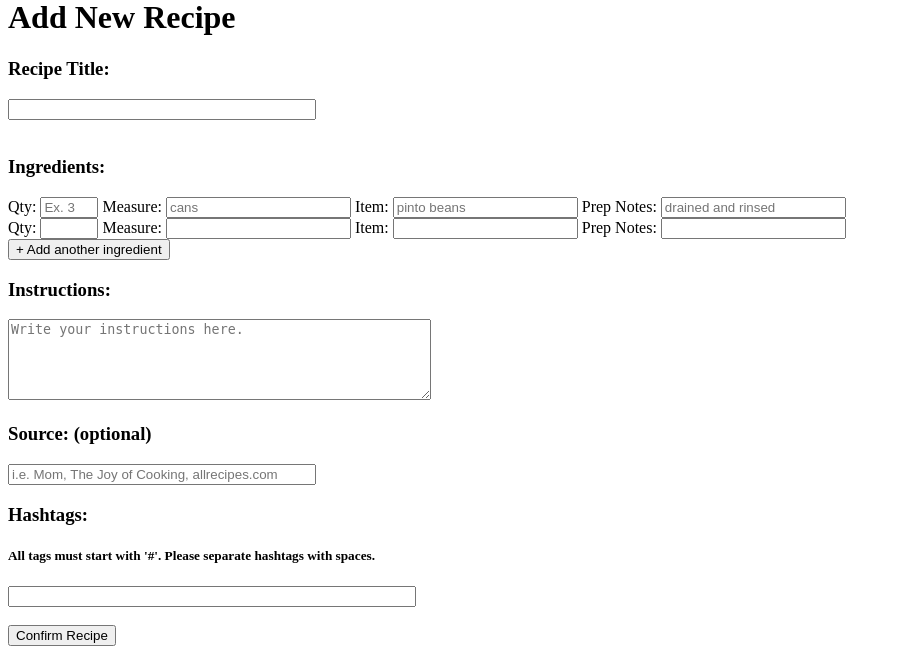
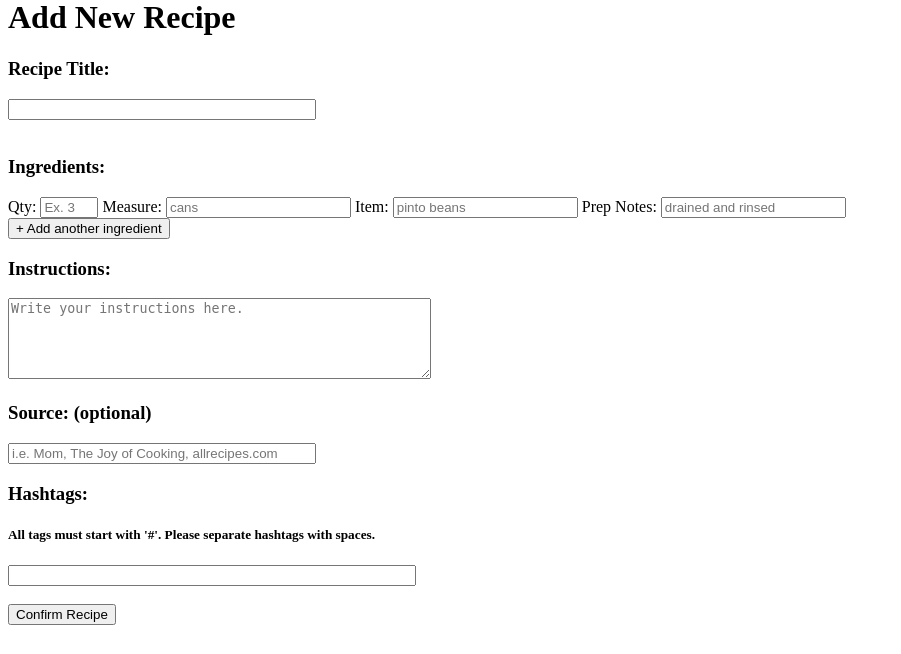
Before and after one commit to jturn130/eatable, a Flask app: page /myrecipes/1/addrecipe in a window 1280 px wide. Shown: the part 191-845 px from the top of the page, without its empty margins (0-901 px from the left). After the commit the page ends 816 px from the top, so only its background shows below. Run offline with Flask 2, Linux system fonts and the light colour scheme; a user stored in the database is signed in.

Commit message:
you can edit recipes for real now y'all

```diff
--- a/model.py
+++ b/model.py
@@ -132,11 +132,10 @@ class Ingredient(db.Model):
                 # looks for entries that end with an integer
                 if r[0:3] == 'ite' or r[0:3] == 'pre' or r[0:3] == 'mea' or r[0:3] == 'qty':
 
-                    # checks if the last character of an entry equals the integer we're using
+                    # checks if the last character(s) of an entry equals the integer we're using
                     # if yes, appends key value pair in our ingredients dictionary
                     # sorts the value so we know how to index the list later
-                    last_char = int(r[-1])
-                    if last_char == i:
+                    if int(r[-1]) == i or int(r[-2:]) == i:
                         ingredients_to_add[i].append([r, requestform[r]])
                         ingredients_to_add[i].sort()
 
--- a/templates/new_recipe.html
+++ b/templates/new_recipe.html
@@ -2,28 +2,31 @@
 {% block content %}
 
 {% if 'User' in session %}
+
+   <div id="template-input" style="display: none;">
+    <!-- This is the ingredient prototype that will duplicate when the user clicks on the "Add another ingredient" button -->
+        <div>
+            Qty: <input type="text" class="qty" name="qty" style="width: 50px;">
+            Measure: <input type="text" class="measure" name="measure">
+            Item: <input type="text" class="item" name="item">
+            Prep Notes: <input type="text" class="prepnotes" name="prepnotes">
+        </div>
+    </div> <!-- div for .new-ingredient-field -->
 
 <h1>Add New Recipe</h1>
 
 <form action="/recipe-confirm" method="POST" id="new-recipe-form">
     <h3> Recipe Title: </h3> <input type="text" name="recipetitle" style="width: 300px;"><br><br>
 
+    <h3> Ingredients: </h3>
     <div id="ingredient-section">
-        <h3> Ingredients: </h3>
         <!-- Provides example as to how to fill out form-->
-        Qty: <input type="text" class="qty" name="qty1" placeholder="Ex. 3" style="width: 50px;">
-        Measure: <input type="text" class="measure" name="measure1" placeholder="cans">
-        Item: <input type="text" class="item" name="item1" placeholder="pinto beans">
-        Prep Notes: <input type="text" class="prepnotes" name="prepnotes1" placeholder="drained and rinsed">
-
-        <!-- This is the ingredient prototype that will duplicate when the user clicks on the "Add another ingredient" button -->
-        <div class="new-ingredient-field">
-            Qty: <input type="text" class="qty" name="qty2" style="width: 50px;">
-            Measure: <input type="text" class="measure" name="measure2">
-            Item: <input type="text" class="item" name="item2">
-            Prep Notes: <input type="text" class="prepnotes" name="prepnotes2">
-        </div> <!-- div for .new-ingredient-field -->
-
+        <div>
+            Qty: <input type="text" class="qty" name="qty1" placeholder="Ex. 3" style="width: 50px;">
+            Measure: <input type="text" class="measure" name="measure1" placeholder="cans">
+            Item: <input type="text" class="item" name="item1" placeholder="pinto beans">
+            Prep Notes: <input type="text" class="prepnotes" name="prepnotes1" placeholder="drained and rinsed">
+        </div>
     </div> <!-- div for #ingredient-section -->
     <button type="button" id="add-more">+ Add another ingredient</button>
 
@@ -44,24 +47,17 @@
 <script>
     $("#add-more").on('click', function() {
         // allows user to add more ingredients to recipe
-        var new_ingredient = $(".new-ingredient-field").clone();
-        $('input', new_ingredient).val('');
-        $(new_ingredient[new_ingredient.length-1]).appendTo("#ingredient-section");
+        var new_ingredient_field = $("#template-input").clone();
+        new_ingredient_field.removeAttr('id').removeAttr('style');
+        new_ingredient_field.appendTo("#ingredient-section");
+        index = $("#ingredient-section").children().length;
 
-        // gets the current value of the attribute "name" for the class "qty"
-        // then gets the last character, makes it an integer, adds 1, then combines that new number back with qty to create a new name
+
         // this allows us make unique names for different ingredients
-        var currentQtyName = $('.qty', new_ingredient).attr('name');
-        $('.qty', new_ingredient).attr('name', 'qty' + ((parseInt(currentQtyName[currentQtyName.length-1]))+1));
-
-        var currentMeasureName = $('.measure', new_ingredient).attr('name');
-        $('.measure', new_ingredient).attr('name', 'measure' + ((parseInt(currentMeasureName[currentMeasureName.length-1]))+1));
-
-        var currentItemName = $('.item', new_ingredient).attr('name');
-        $('.item', new_ingredient).attr('name', 'item' + ((parseInt(currentItemName[currentItemName.length-1]))+1));
-
-        var currentPrepName = $('.prepnotes', new_ingredient).attr('name');
-        $('.prepnotes', new_ingredient).attr('name', 'prepnotes' + ((parseInt(currentPrepName[currentPrepName.length-1]))+1));
+        $('.qty', new_ingredient_field).attr('name', 'qty' + index);
+        $('.measure', new_ingredient_field).attr('name', 'measure' + index);
+        $('.item', new_ingredient_field).attr('name', 'item' + index);
+        $('.prepnotes', new_ingredient_field).attr('name', 'prepnotes' + index);
 
     });
 
```
Also changed, not shown: templates/edit_recipe.html (+27 -20 lines).
